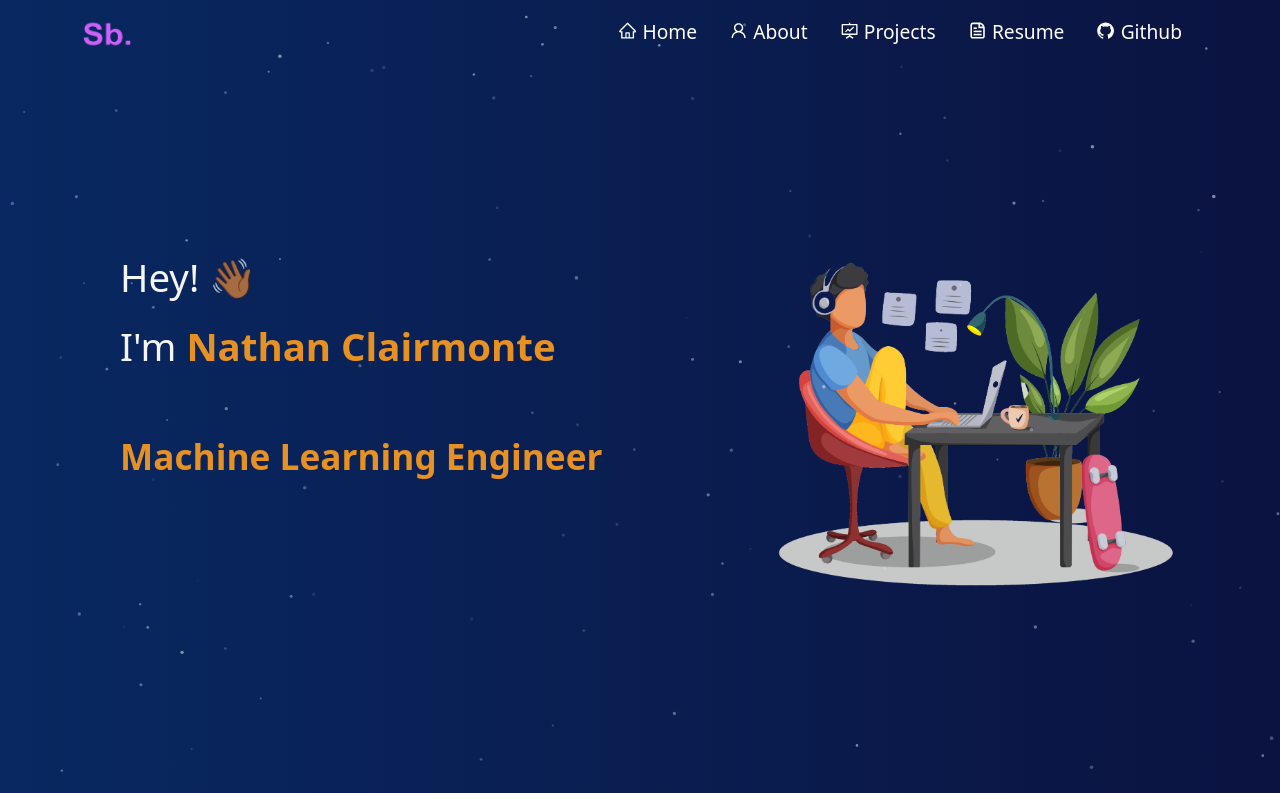
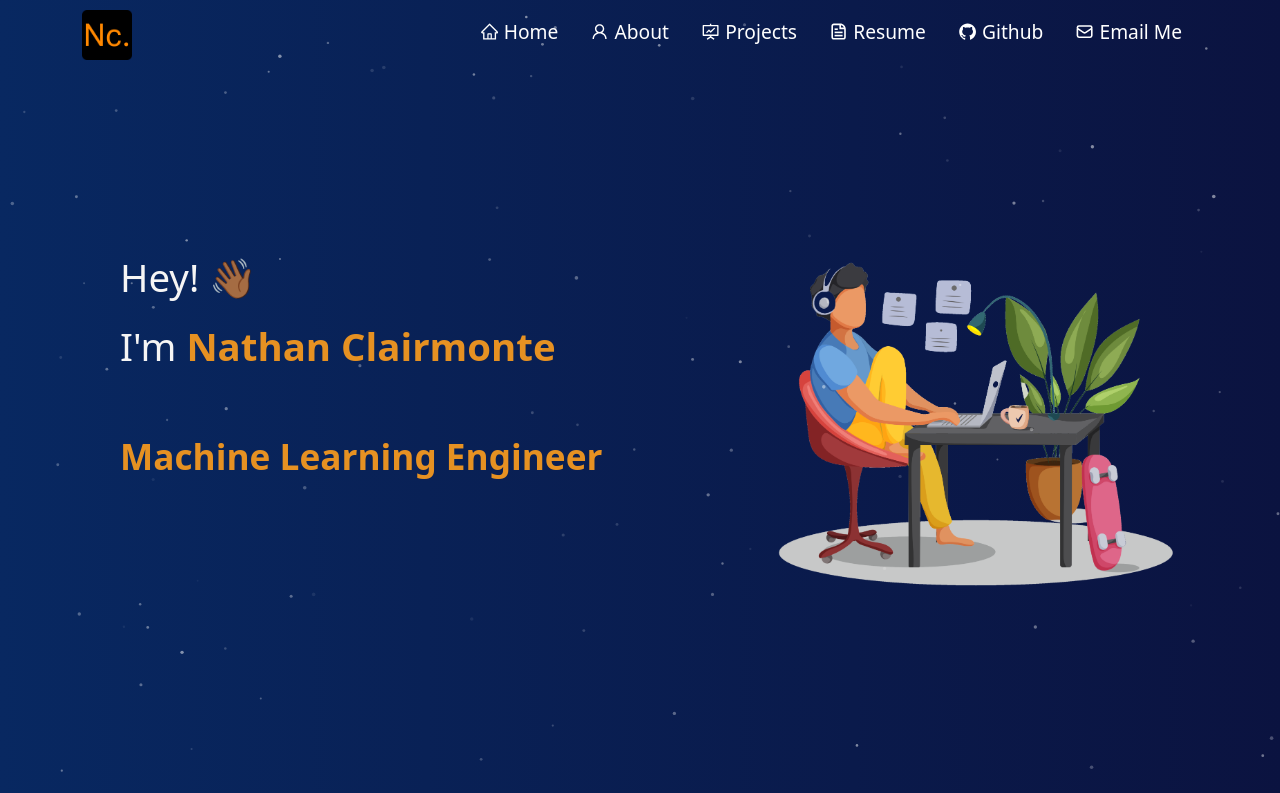
Before and after one commit to nathanclairmonte/percy, a React (Create React App) app: page / in a window 1280 px wide. Shown: the top 793 px of the page. Built offline with nearby package versions, Linux system fonts and the light colour scheme.

Commit message:
changed nav logo + added email nav link

```diff
--- a/src/components/Navbar/NavigationBar.css
+++ b/src/components/Navbar/NavigationBar.css
@@ -78,7 +78,7 @@
 }
 
 .logo {
-    height: 1.4em !important;
+    height: 2.5em !important;
     width: 2.5em !important;
 }
 
--- a/src/components/Navbar/NavigationBar.js
+++ b/src/components/Navbar/NavigationBar.js
@@ -1,6 +1,7 @@
 import React, { useState } from "react";
 import { Navbar, Nav, Container } from "react-bootstrap";
-import logo from "../../assets/logo.png";
+// import logo from "../../assets/logo.png";
+import logo from "../../assets/logo_nc.png";
 import { Link } from "react-router-dom";
 import { CgFileDocument } from "react-icons/cg";
 // import { ImBlog } from "react-icons/im";
@@ -10,6 +11,7 @@ import {
     AiOutlineFundProjectionScreen,
     AiOutlineUser,
 } from "react-icons/ai";
+import { HiOutlineMail } from "react-icons/hi";
 import "./NavigationBar.css";
 
 const NavigationBar = () => {
@@ -81,6 +83,14 @@ const NavigationBar = () => {
                             >
                                 <AiFillGithub style={{ marginBottom: iconMargin }} /> Github
                             </Nav.Link>
+
+                            <Nav.Link
+                                href="mailto:nathanclairmonte@outlook.com"
+                                onClick={() => setExpanded(false)}
+                                target="_blank"
+                            >
+                                <HiOutlineMail style={{ marginBottom: iconMargin }} /> Email Me
+                            </Nav.Link>
                         </Nav.Item>
                     </Nav>
                 </Navbar.Collapse>
```
